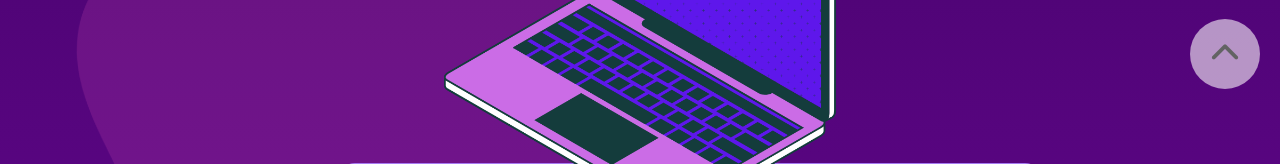
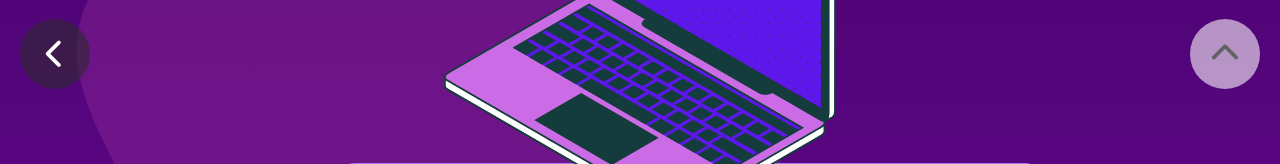
Before and after one commit to VoucherDesenvSenacHub/competicoessenacms, a PHP site: page /Evento/ti.html in a window 1280 px wide. Shown: the part 691-855 px from the top of the page. Run offline with PHP 8.4, Linux system fonts and the light colour scheme.

Commit message:
btn voltar

```diff
--- a/Evento/cabeleleiro.html
+++ b/Evento/cabeleleiro.html
@@ -148,6 +148,11 @@
         <i class="fa-solid fa-chevron-up"></i>
     </div>
 
+    <a href="../index.html" class="voltarIndex">
+        <i class="fa-solid fa-chevron-left"></i>
+    </a>
+
+
 
     <script src="/js/card.js"></script>
     <script src="js/mobile.js"></script>
--- a/Evento/css/sytle.css
+++ b/Evento/css/sytle.css
@@ -669,6 +669,40 @@ footer{
 }
 
 
+
+
+
+
+
+
+.voltarIndex{
+    display: flex;
+    width: 70px;
+    height: 70px;
+    border-radius: 50%;
+    border-radius: 50%;
+    background-color: rgba(44, 44, 44, 0.579);
+    font-size: 30px;
+    position: fixed;
+    justify-content: center;
+    align-items: center;
+    color: #ffffff;
+    bottom: 20px;
+   left: 20px;
+    z-index: 9999;
+    cursor: pointer;
+    transition: all 0.2s ease;
+    text-decoration: none;
+
+}
+
+.voltarIndex:hover{
+
+    background-color: white;
+
+}
+
+
 /*
 ANIMAÇÔES */
 
--- a/Evento/estetica.html
+++ b/Evento/estetica.html
@@ -142,6 +142,10 @@ Meu objetivo como treinadora é preparar os competidores para alcançarem não s
         <i class="fa-solid fa-chevron-up"></i>
     </div>
 
+    <a href="../index.html" class="voltarIndex">
+        <i class="fa-solid fa-chevron-left"></i>
+    </a>
+
 
     <script src="/js/card.js"></script>
     <script src="js/mobile.js"></script>
--- a/Evento/gastronomia.html
+++ b/Evento/gastronomia.html
@@ -142,6 +142,10 @@ Sou muito grata ao Senac e à minha treinadora Patrícia, que tem sido essencial
         <i class="fa-solid fa-chevron-up"></i>
     </div>
 
+    <a href="../index.html" class="voltarIndex">
+        <i class="fa-solid fa-chevron-left"></i>
+    </a>
+
 
     <script src="/js/card.js"></script>
     <script src="js/mobile.js"></script>
--- a/Evento/saude.html
+++ b/Evento/saude.html
@@ -145,6 +145,10 @@ Hoje, tenho o prazer e a honra de treinar a Letícia, minha competidora. Ver sua
         <i class="fa-solid fa-chevron-up"></i>
     </div>
 
+    <a href="../index.html" class="voltarIndex">
+        <i class="fa-solid fa-chevron-left"></i>
+    </a>
+
 
     <script src="/js/card.js"></script>
     <script src="js/mobile.js"></script>
--- a/Evento/ti.html
+++ b/Evento/ti.html
@@ -139,6 +139,10 @@ Hoje, me sinto mais preparado, mais confiante e com a certeza de que estou const
         <i class="fa-solid fa-chevron-up"></i>
     </div>
 
+    <a href="../index.html" class="voltarIndex">
+        <i class="fa-solid fa-chevron-left"></i>
+    </a>
+
 
     <script src="/js/card.js"></script>
     <script src="js/mobile.js"></script>
```
Also changed, not shown: index.html (+7 -1 lines).
